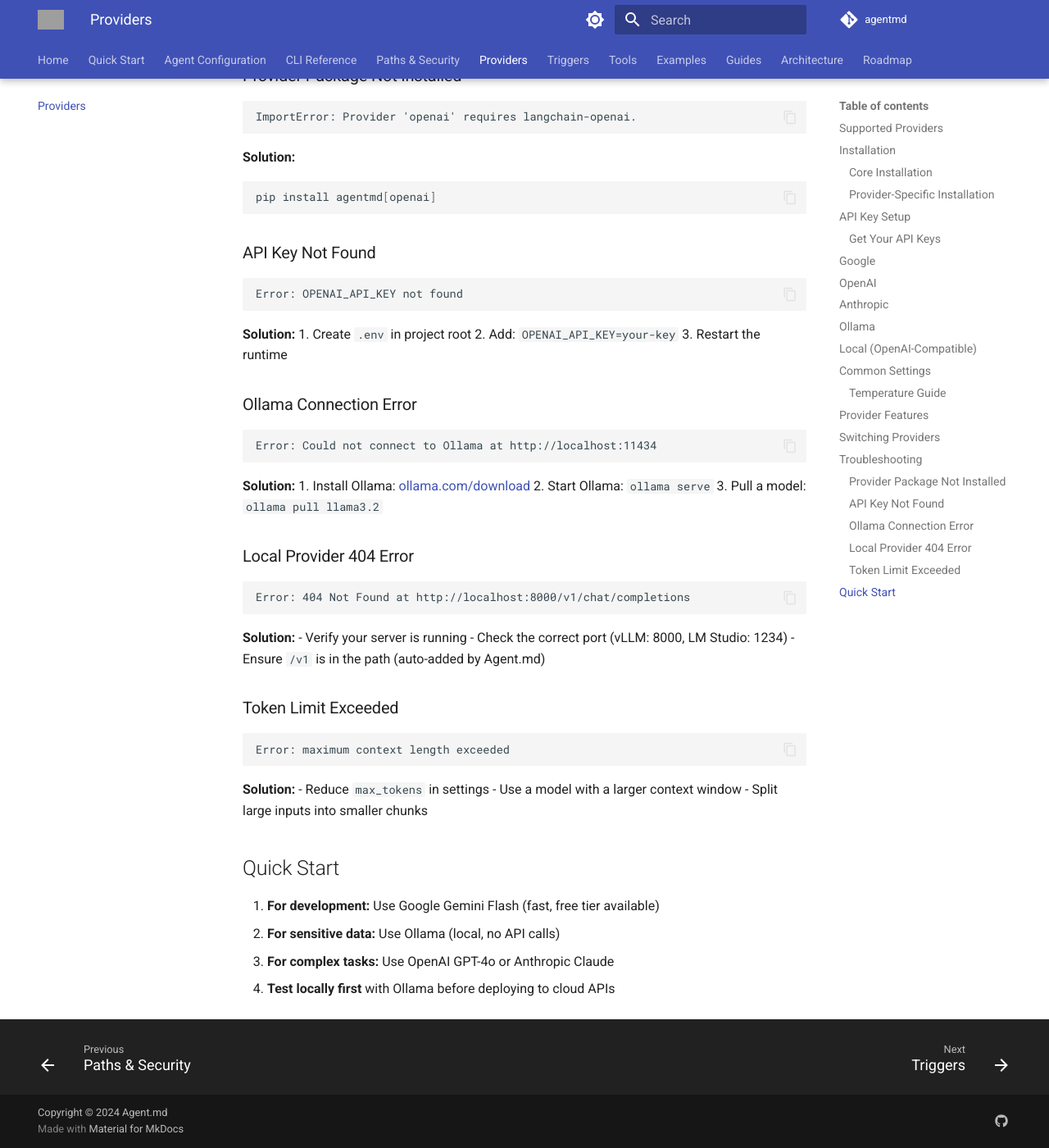
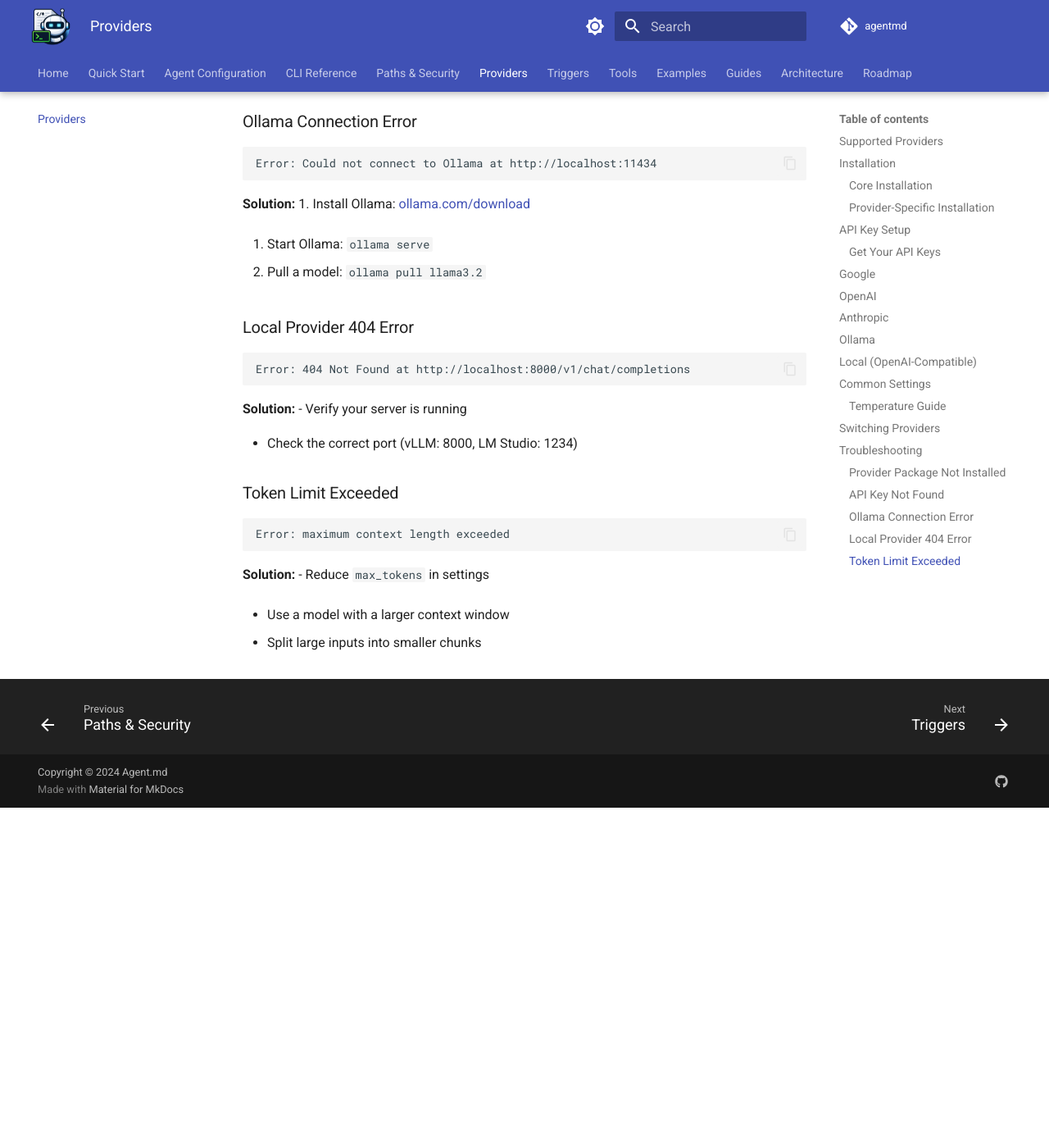
Before and after one commit to z-fab/agentmd, an MkDocs documentation site: the page built from docs/providers.md, in a window 1280 px wide and 1400 px high, scrolled down 6866 px. Shown: the whole window at 82% size. Built offline with MkDocs 1.6.1 and Material for MkDocs 9.7.7, drawn with Linux system fonts in a browser that asks for light colours; comment, search, counter and statistics services are not loaded; the version menu is left out; after the commit the page ends 7851 px from its top, so only the background shows below that; some of the changed text lies outside the part shown; grey boxes are pictures that could not be loaded.

Commit message:
docs: streamline and reorganize documentation structure
Major documentation overhaul focused on practical usage:

- Reduced from 60 to 20 markdown files (-67%)
- Consolidated redundant content across multiple sections
- Created comprehensive single-page references:
  * quick-start.md - Installation to first agent
  * agent-configuration.md - Complete YAML frontmatter reference
  * cli-reference.md - All CLI commands with parameters
  * paths-and-security.md - Workspace paths and file access
  * triggers.md - Manual, schedule, and watch triggers
  * examples.md - 8 practical copy-paste examples
  * architecture.md - High-level system overview

- Removed verbose/architectural content:
  * Deleted agents/ library (16 files)
  * Deleted reference/ section (database schema, validation rules)
  * Consolidated core-concepts/ into main pages
  * Merged configuration/ pages

- Improved tools documentation:
  * Reduced built-in-tools.md by 38%
  * Reduced custom-tools.md by 46%
  * Reduced mcp-integration.md by 30%

- Fixed all broken internal links (30+ fixes)
- Added custom CSS for logo sizing
- Removed git-revision-date plugin (incompatible with new files)
- Build now completes with 0 warnings

Navigation reduced from ~100 items to 20, improving discoverability.
Documentation is now 100% focused on practical usage rather than
internal architecture details.

```diff
--- a/docs/providers.md
+++ b/docs/providers.md
@@ -288,16 +288,6 @@
 - `0.7` — Balanced (general-purpose, default)
 - `0.9` — Creative (writing, brainstorming)
 
-## Provider Features
-
-| Feature | Google | OpenAI | Anthropic | Ollama | Local |
-|---------|--------|--------|-----------|--------|-------|
-| Online API | ✓ | ✓ | ✓ | — | — |
-| Local/Offline | — | — | — | ✓ | ✓ |
-| Long context (200K+) | — | — | ✓ | Depends | Depends |
-| Multimodal | ✓ | ✓ | Partial | Some | Depends |
-| Reasoning models | — | ✓ | — | — | — |
-| No API cost | — | — | — | ✓ | ✓ |
 
 ## Switching Providers
 
@@ -338,7 +328,9 @@
 
 **Solution:**
 1. Create `.env` in project root
+
 2. Add: `OPENAI_API_KEY=your-key`
+
 3. Restart the runtime
 
 ### Ollama Connection Error
@@ -349,7 +341,9 @@
 
 **Solution:**
 1. Install Ollama: [ollama.com/download](https://ollama.com/download)
+
 2. Start Ollama: `ollama serve`
+
 3. Pull a model: `ollama pull llama3.2`
 
 ### Local Provider 404 Error
@@ -360,8 +354,8 @@
 
 **Solution:**
 - Verify your server is running
+
 - Check the correct port (vLLM: 8000, LM Studio: 1234)
-- Ensure `/v1` is in the path (auto-added by Agent.md)
 
 ### Token Limit Exceeded
 
@@ -371,12 +365,7 @@
 
 **Solution:**
 - Reduce `max_tokens` in settings
+
 - Use a model with a larger context window
+
 - Split large inputs into smaller chunks
-
-## Quick Start
-
-1. **For development:** Use Google Gemini Flash (fast, free tier available)
-2. **For sensitive data:** Use Ollama (local, no API calls)
-3. **For complex tasks:** Use OpenAI GPT-4o or Anthropic Claude
-4. **Test locally first** with Ollama before deploying to cloud APIs
--- /dev/null
+++ b/docs/stylesheets/extra.css
@@ -0,0 +1,9 @@
+/* Adicionar margem/padding */
+.md-header__button.md-logo {
+  padding: 0.2rem 0rem;
+}
+
+.md-header__button.md-logo img {
+  width: 48px;
+  height: 48px;
+}
--- a/mkdocs.yml
+++ b/mkdocs.yml
@@ -93,6 +93,9 @@
   version:
     provider: mike
 
+extra_css:
+  - stylesheets/extra.css
+
 copyright: Copyright &copy; 2024 Agent.md
 
 nav:
@@ -104,13 +107,16 @@
   - Providers: providers.md
   - Triggers: triggers.md
   - Tools:
+      - tools/index.md
       - Built-in Tools: tools/built-in-tools.md
       - Custom Tools: tools/custom-tools.md
       - MCP Integration: tools/mcp-integration.md
   - Examples: examples.md
   - Guides:
+      - guides/index.md
       - Debugging: guides/debugging.md
       - Security Best Practices: guides/security-best-practices.md
+      - Performance: guides/performance.md
       - Multi-Environment: guides/multi-environment.md
       - Versioning & GitOps: guides/versioning-gitops.md
   - Architecture: architecture.md
```
Also changed, not shown: docs/index.md (+22 -12 lines), docs/triggers.md (+3 -1 lines), docs/assets/agentmd_banner.png (added), docs/assets/agentmd_icon.png (added).
